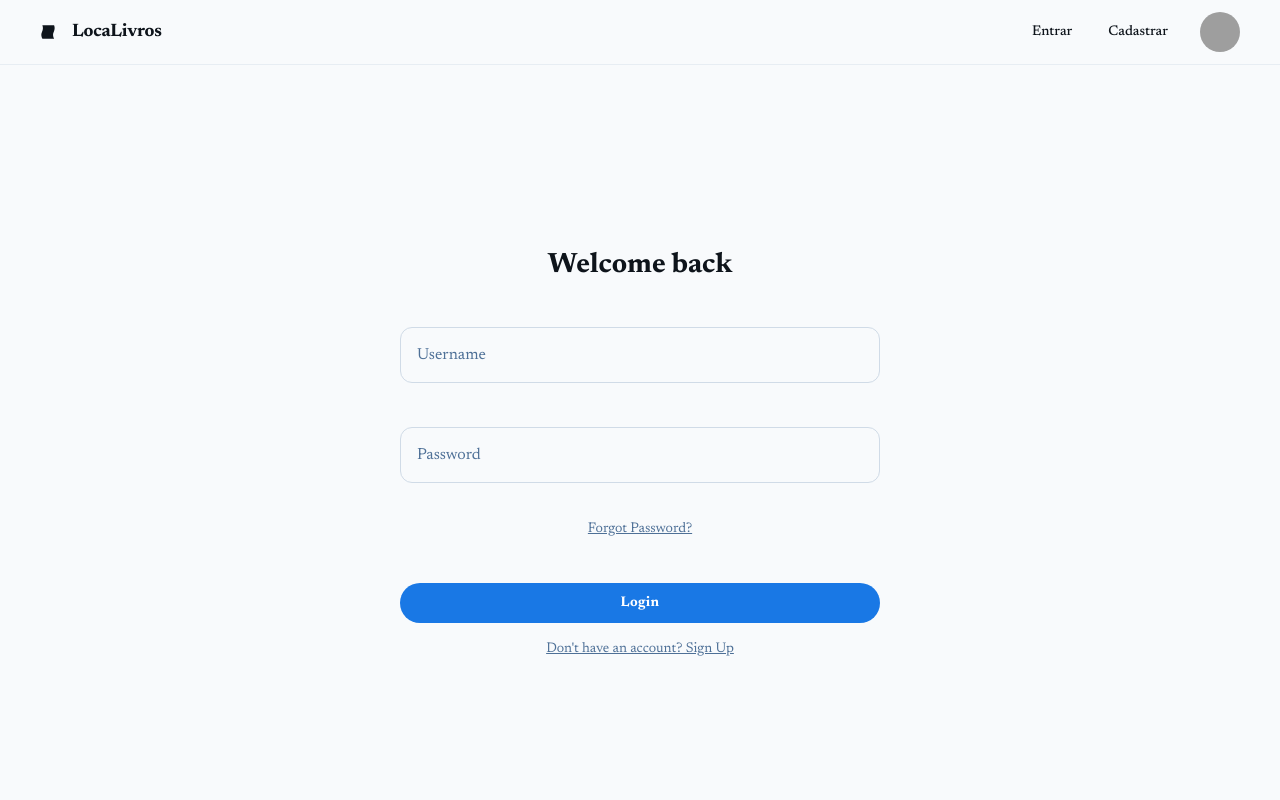
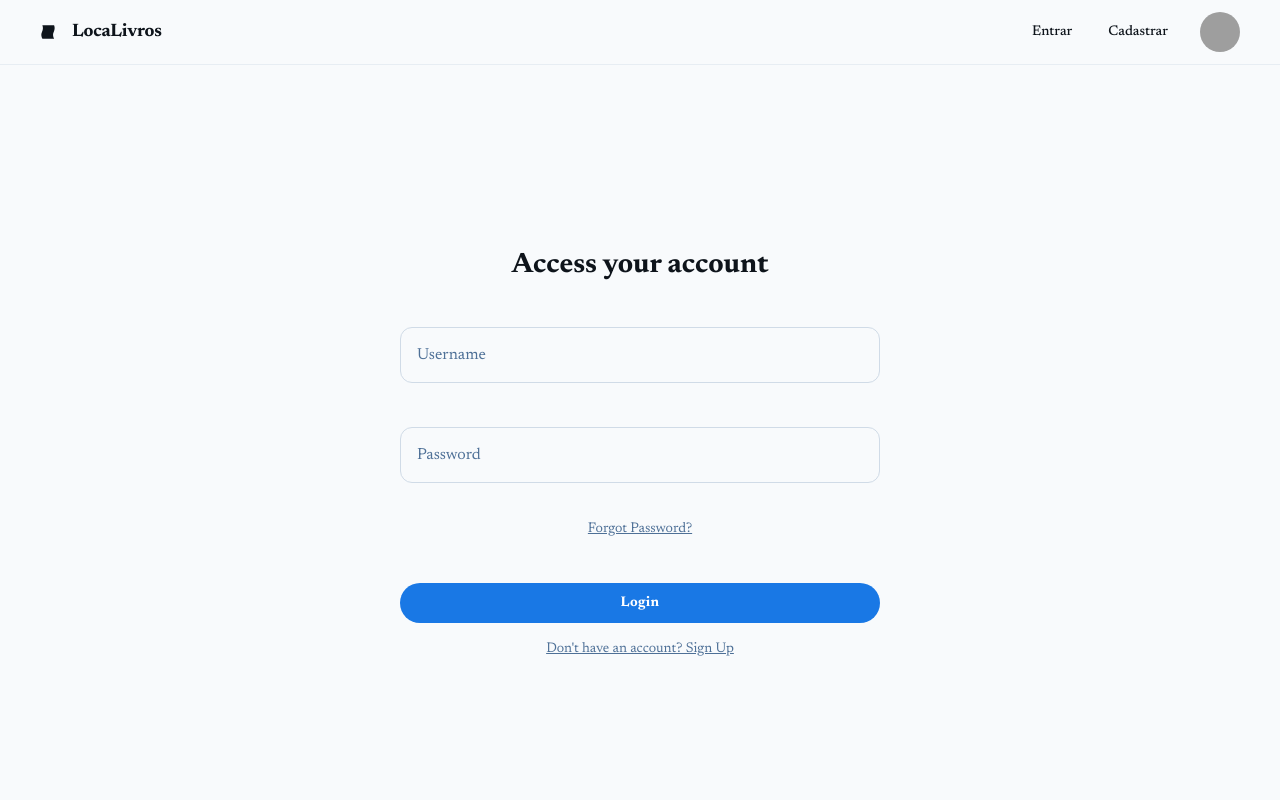
Before and after one commit to Gabrielgpu/Localivros, a Django app: page /accounts/login/ in a window 1280 px wide. Run offline with Django 5.2, Linux system fonts and the light colour scheme; parts of the project's set-up code (start-up, migrations or seed data) failed here and were passed over; some libraries are stand-ins or nearby versions; grey boxes are pictures that could not be loaded.

Commit message:
fix(account/templates): corrige pequenos erros visuais e de marcação

```diff
--- a/accounts/templates/login.html
+++ b/accounts/templates/login.html
@@ -3,7 +3,7 @@
 {% block content %}
   <div class="flex flex-1 items-center justify-center min-h-[calc(100vh-64px)] px-4">
     <div class="w-full max-w-[512px] py-5 flex flex-col">
-      <h2 class="text-[#0e141b] text-[28px] font-bold leading-tight text-center pb-3 pt-5">Welcome back</h2>
+      <h2 class="text-[#0e141b] text-[28px] font-bold leading-tight text-center pb-3 pt-5">Access your account</h2>
 
       <form method="POST" action="{% url 'login' %}" class="space-y-5">
         {% csrf_token %}
```
Also changed, not shown: accounts/templates/register.html (+5 -3 lines).
